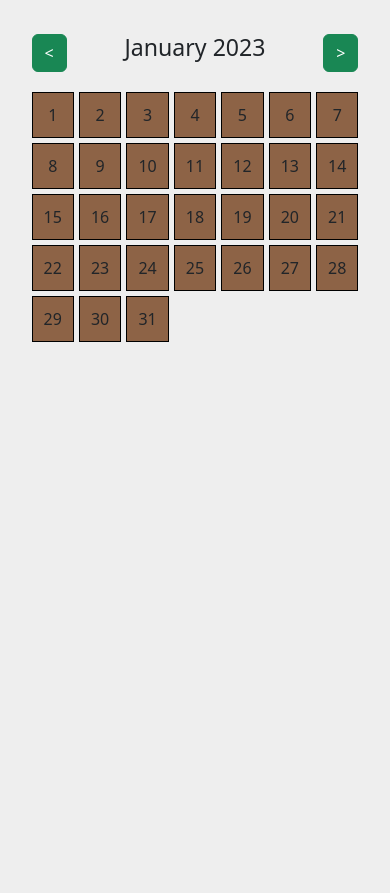
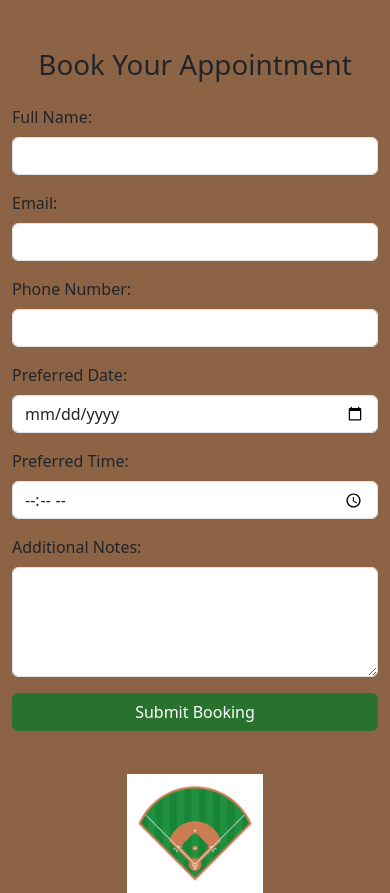
Before and after one commit to Xan1237/FeildManager, a website: page public/Conrose.html in a window 390 px wide. Before the commit the page ends 844 px from the top, so only its background shows below. Drawn offline with nearby package versions, Linux system fonts and the light colour scheme.

Commit message:
Remote db
added remote db to try to prepare for web hosting. Also in the middle of redoing the booking interface to make setting up the back end easier in the long run.

```diff
--- a/package.json
+++ b/package.json
@@ -2,11 +2,13 @@
   "dependencies": {
     "bcrypt": "^5.1.1",
     "cookie-parser": "^1.4.7",
-    "dotenv": "^16.4.5",
+    "dotenv": "^16.4.7",
     "express": "^4.21.1",
     "jsonwebtoken": "^9.0.2",
     "mysql": "^2.18.1",
-    "mysql2": "^3.11.5"
+    "mysql2": "^3.11.5",
+    "pg": "^8.13.1",
+    "sequelize": "^6.37.5"
   },
   "name": "feildmanager",
   "version": "1.0.0",
--- a/public/Conrose.html
+++ b/public/Conrose.html
@@ -3,146 +3,60 @@
 <head>
     <meta charset="UTF-8">
     <meta name="viewport" content="width=device-width, initial-scale=1.0">
-    <title>2023 Calendar</title>
-    <link href="https://cdn.jsdelivr.net/npm/bootstrap@5.3.3/dist/css/bootstrap.min.css" rel="stylesheet">
+    <title>Booking Page</title>
+    <link href="https://cdn.jsdelivr.net/npm/bootstrap@5.3.0/dist/css/bootstrap.min.css" rel="stylesheet">
     <style>
-        body {
-            background-color: #eee;
-            display: flex;
-            justify-content: center;
-            min-height: 100vh;
-            margin: 0;
-            padding: 0;
+        body{
+            background-color:  #8d6346;
         }
-        .container.calendar {
-            margin-top:4vh;
-            max-width: 90vw;
-            width: 100%;
-            text-align: center;
+        #submit{
+            background-color: #29722d ;
+            border-color: #29722d;
         }
-        .calendar-header {
-            display: flex;
-            justify-content: space-between;
-            margin-bottom: 20px;
+        #field{
+            display: block;
+            width: 35vw;
+            height: auto;
+            margin: auto;
+            margin-top: 5vh;
         }
-        .calendar-days {
-            display: grid;
-            grid-template-columns: repeat(7, 1fr);
-            text-align: center;
-            row-gap: 5px;
-            column-gap: 5px;
+        @media screen {
+
         }
-        .day {
-            padding: 10px;
-            border: 1px solid black;
-            height: 10vh;
-            display: flex;
-            width: 100%;
-            justify-content: center;
-            text-align: center;
-            font-size: 3rem;
-        }
-        @media (max-width: 700px) {
-            .day {
-                font-size: 1.5rem;
-                height: auto;
-        }
-        }
-        @media (max-width: 500px) {
-            .day {
-                font-size: 1rem;
-                height: auto;
-        }
-        @media (max-width: 372px) {
-            .day {
-                font-size: 0.6rem;
-                height: auto;
-        }
-        }
-        }
-        .day.empty {
-            background-color: #8d6346;
-            border-color: black;
-        }
-        .day.filled {
-            background-color: #8d6346;
-        }
-
     </style>
 </head>
 <body>
-    <div class="container calendar">
-        <!-- Calendar Header -->
-        <div class="calendar-header">
-            <button class="btn btn-success" id="prevMonth">&lt;</button>
-            <h3 id="monthYear"></h3>
-            <button class="btn btn-success" id="nextMonth">&gt;</button>
-        </div>
-
-        <!-- Calendar Days -->
-        <div class="calendar-days" id="calendarDays">
-            <!-- Days will be dynamically generated -->
-        </div>
+    <div class="container mt-5">
+        <h1 class="text-center mb-4">Book Your Appointment</h1>
+        <form action="#" method="POST">
+            <div class="mb-3">
+                <label for="name" class="form-label">Full Name:</label>
+                <input type="text" class="form-control" id="name" name="name" required>
+            </div>
+            <div class="mb-3">
+                <label for="email" class="form-label">Email:</label>
+                <input type="email" class="form-control" id="email" name="email" required>
+            </div>
+            <div class="mb-3">
+                <label for="phone" class="form-label">Phone Number:</label>
+                <input type="tel" class="form-control" id="phone" name="phone" required>
+            </div>
+            <div class="mb-3">
+                <label for="date" class="form-label">Preferred Date:</label>
+                <input type="date" class="form-control" id="date" name="date" required>
+            </div>
+            <div class="mb-3">
+                <label for="time" class="form-label">Preferred Time:</label>
+                <input type="time" class="form-control" id="time" name="time" required>
+            </div>
+            <div class="mb-3">
+                <label for="notes" class="form-label">Additional Notes:</label>
+                <textarea class="form-control" id="notes" name="notes" rows="4"></textarea>
+            </div>
+            <button id="submit" type="submit" class="btn btn-primary w-100">Submit Booking</button>
+        </form>
+        <img id="field" src="baseballFeild.jpg">
     </div>
-
-    <script>
-        const monthNames = [
-            "January", "February", "March", "April", "May", "June",
-            "July", "August", "September", "October", "November", "December"
-        ];
-        const currentYear = 2023;
-        let currentMonth = 0;
-
-        const monthYearLabel = document.getElementById("monthYear");
-        const calendarDays = document.getElementById("calendarDays");
-
-        function generateCalendar(year, month) {
-            calendarDays.innerHTML = "";
-            const firstDay = new Date(year, month, 1).getDay();
-            const daysInMonth = new Date(year, month + 1, 0).getDate();
-
-            // Display the month and year
-            monthYearLabel.textContent = `${monthNames[month]} ${year}`;
-
-            // Add empty days for padding before the first day
-            for (let i = 0; i < firstDay; i++) {
-                const emptyDiv = document.createElement("div");
-                emptyDiv.className = "day empty";
-                calendarDays.appendChild(emptyDiv);
-            }
-
-            // Add days of the month
-            for (let day = 1; day <= daysInMonth; day++) {
-                const dayDiv = document.createElement("div");
-                const p = document.createElement("p");
-                dayDiv.className = "day filled";
-                dayDiv.textContent = day;
-                calendarDays.appendChild(dayDiv);
-            }
-        }
-
-        document.getElementById("prevMonth").addEventListener("click", () => {
-            if (currentMonth === 0) {
-                currentMonth = 11;
-            } else {
-                currentMonth -= 1;
-            }
-            generateCalendar(currentYear, currentMonth);
-        });
-
-        document.getElementById("nextMonth").addEventListener("click", () => {
-            if (currentMonth === 11) {
-                currentMonth = 0;
-            } else {
-                currentMonth += 1;
-            }
-            generateCalendar(currentYear, currentMonth);
-        });
-
-        // Initialize the calendar with January 2023
-        generateCalendar(currentYear, currentMonth);
-    </script>
-
-    <script src="https://cdn.jsdelivr.net/npm/bootstrap@5.3.3/dist/js/bootstrap.bundle.min.js"></script>
+    <script src="https://cdn.jsdelivr.net/npm/bootstrap@5.3.0/dist/js/bootstrap.bundle.min.js"></script>
 </body>
 </html>
--- a/public/feildOptions.js
+++ b/public/feildOptions.js
@@ -19,6 +19,7 @@ function fetchProtectedData() {
     .then(response => {
         if (!response.ok) {
             // Handle unauthorized or forbidden access
+            window.location.href = './index.html';
             throw new Error('Unauthorized access');
         }
         return response.json();
```
Also changed, not shown: app.js (+57 -7 lines), public/conrose.jpg (added), 2 other files.
